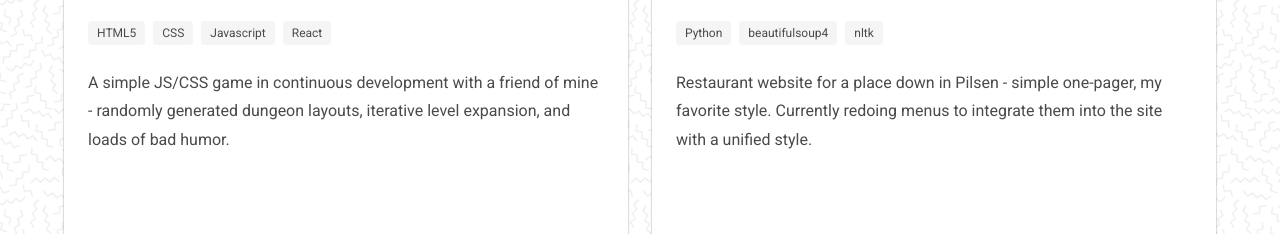
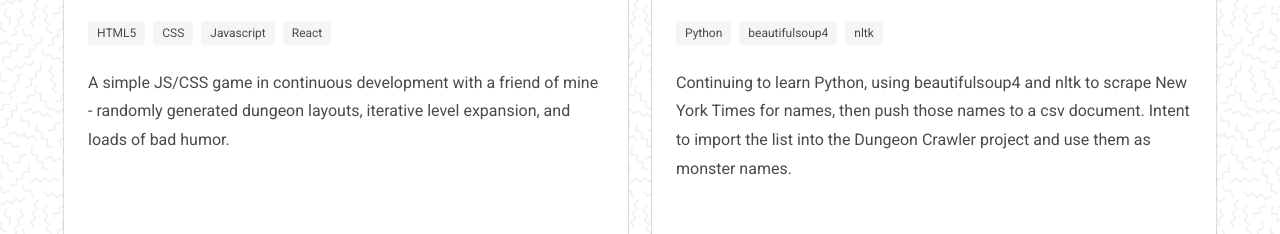
Before and after one commit to Pawtang/dev-portfolio, a website: page index.html in a window 1280 px wide. Shown: the part 2204-2438 px from the top of the page. Drawn offline with Linux system fonts and the light colour scheme.

Commit message:
2021 Update

```diff
--- a/index.html
+++ b/index.html
@@ -228,7 +228,7 @@
                   </div>
                   <div class="card-content" style="height: 250px;">
                     <div class="tags"><span class="tag">Python</span><span class="tag">beautifulsoup4</span><span class="tag">nltk</span></div>
-                    <p style="">Restaurant website for a place down in Pilsen - simple one-pager, my favorite style. Currently redoing menus to integrate them into the site with a unified style.</p>
+                    <p style="">Continuing to learn Python, using beautifulsoup4 and nltk to scrape New York Times for names, then push those names to a csv document. Intent to import the list into the Dungeon Crawler project and use them as monster names.</p>
                   </div>
                   <div class="card-footer">
                     <a href="https://github.com/Pawtang/spyder-web-crawl" target="_blank" class="card-footer-item is-size-6 foot has-text-black">Source Code<span style="font-size: 1.5em; margin: 10px"><i class="fab fa-github-square"></i></span></a>
```
